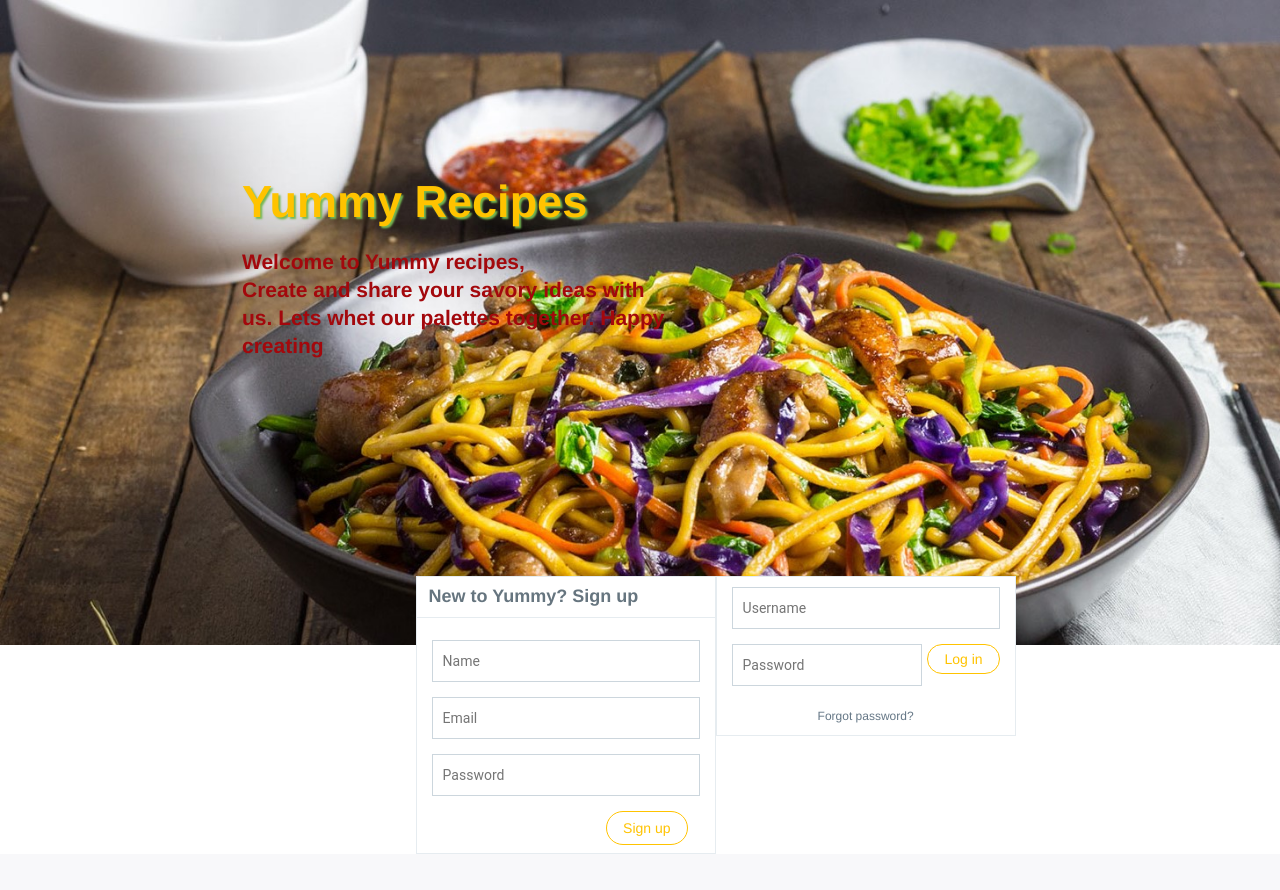
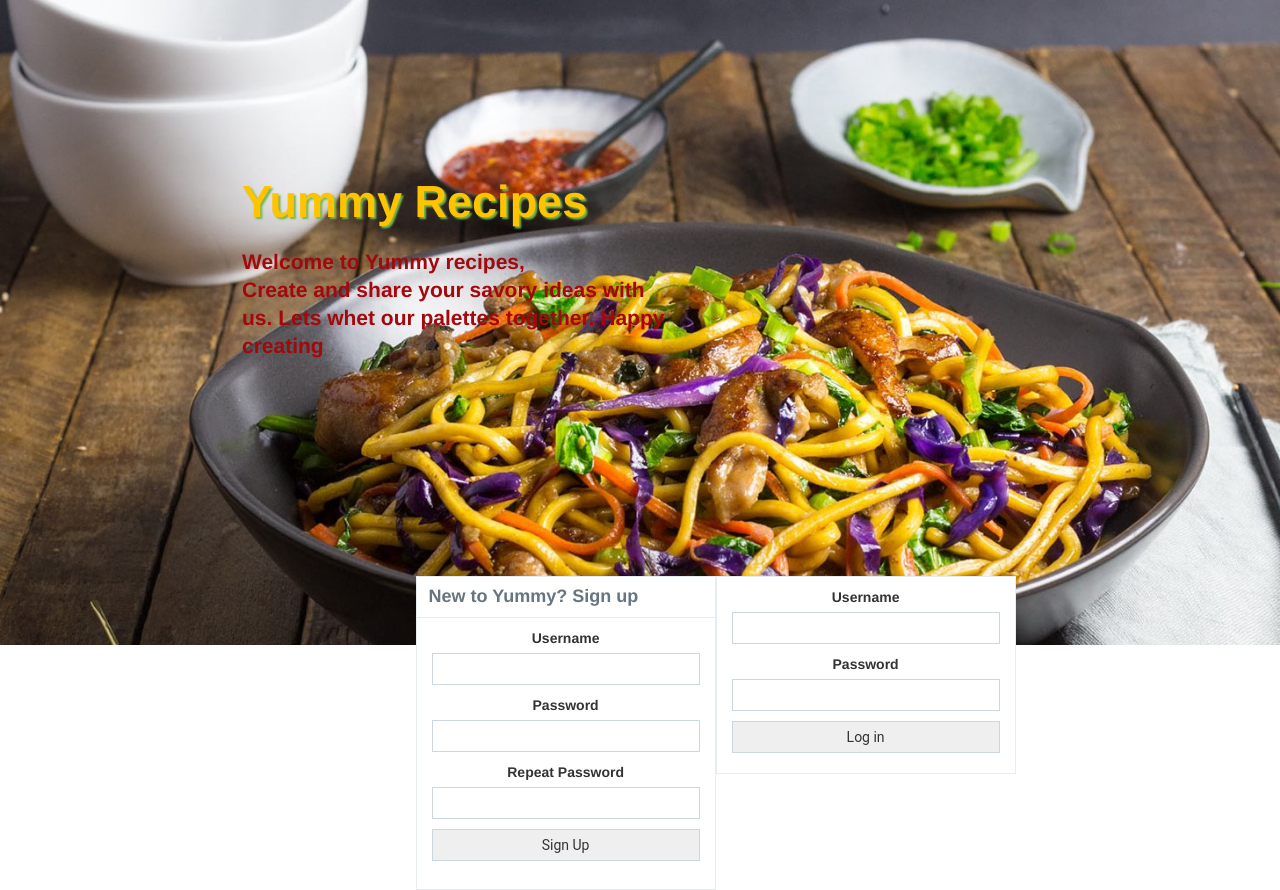
Before and after one commit to Thegaijin/recipes, a Flask app: page / in a window 1280 px wide. Before the commit the page ends 854 px from the top, so only its background shows below. Run offline with Flask 2, Linux system fonts and the light colour scheme; the visitor is signed in with stand-in values (Sample User, id 1); parts of the project's set-up code (start-up, migrations or seed data) failed here and were passed over; some libraries are stand-ins or nearby versions.

Commit message:
replaced the bootstrap quick form with a wtform(refactored to allow for 2 forms on one page)

```diff
--- a/app/models/users.py
+++ b/app/models/users.py
@@ -125,10 +125,12 @@ class User(UserMixin):
         return self.categories[category_name].recipes
 
 
-new = User()
+# TESTING THE FUNCTIONALITY:
+''' new = User(1, 'username', 'password')
 print(new.create_category("Cakes"))
 print(new.create_recipe('Cakes', 'cupcake'))
 print(new.create_recipe('Cakes', 'bun'))
 print(new.create_recipe('Cakes', 'croissant'))
 print(new.view_recipe('Cakes', 'croissant'))
 print(new.delete_recipe('Cakes', 'croissant'))
+ '''
--- a/app/static/styles/css/style.css
+++ b/app/static/styles/css/style.css
@@ -133,7 +133,7 @@ body {
     display: block;
     font-size: 18px;
     font-weight: bold;
-    margin-bottom: 12px;
+    /* margin-bottom: 12px; */
     padding: 10px 12px;
     position: relative;
 }
@@ -242,8 +242,8 @@ button {
     outline: 0;
     width: 100%;
     border: 0;
-    margin: 0 0 15px;
-    padding: 10px;
+    margin: 0 0 10px;
+    padding: 5px;
     box-sizing: border-box;
     font-size: 14px;
     border: 1px solid #ccd6dd;
--- a/app/templates/home.html
+++ b/app/templates/home.html
@@ -1,8 +1,8 @@
-{% extends "layout.html" %}{% block yummy %}
+{% import "bootstrap/utils.html" as utils %}{% extends "layout.html" %}{% block yummy %}
 <div class="post-jumbo">
     <div class="card">
         <div class="welcome-area">
-
+            {{ utils.flashed_messages() }}
             <div class="welcome">
                 <h1>Yummy Recipes</h1>
                 <p>Welcome to Yummy recipes,<br> Create and share your savory ideas with us. Lets whet our palettes together. Happy creating</p>
@@ -11,25 +11,8 @@
         </div>
         <div class="signin">
             <div class='form'>
-                <form action="" method="post">
-                    <input name="username" placeholder="Username" type="text">
-                    <table class="login-table">
-                        <tbody>
-                            <tr>
-                                <td class="login-table-password">
-                                    <input name="password" placeholder="Password" type="password">
-                                </td>
-                                <td class="login-table-button">
-                                    <button type="submit" class="submit button-sign button-radius button-other login-table-btn">
-                                                Log in
-                                            </button>
-                                </td>
-                            </tr>
-                        </tbody>
-                    </table>
-                    <div class="forget">
-                        <a class="forgot" href="" rel="">Forgot password?</a>
-                    </div>
+                <form action="{{ url_for('signin') }}" method="post">
+                    {{ login_form.username.label }}{{ login_form.username }} {{ login_form.password.label }}{{ login_form.password }} {{ login_form.submit }}
                 </form>
             </div>
         </div>
@@ -39,14 +22,8 @@
                 <strong>New to Yummy?</strong> Sign up
             </h2>
             <div class='form'>
-                <form action="" method="post">
-                    <input name="username" placeholder="Name" type="text">
-                    <input name="email" placeholder="Email" type="text">
-                    <input name="password" placeholder="Password" type="password">
-                    <input value="" name="context" type="hidden">
-                    <button type="submit" class="button-sign button-radius button-top u-floatRight submit">
-                                Sign up
-                            </button>
+                <form action="{{ url_for('register') }}" method="post">
+                    {{ register_form.username.label }}{{ register_form.username }}{{ register_form.password.label }} {{ register_form.password }}{{ register_form.confirm_password.label }} {{ register_form.confirm_password }} {{ register_form.submit }}
                 </form>
             </div>
         </div>
```
